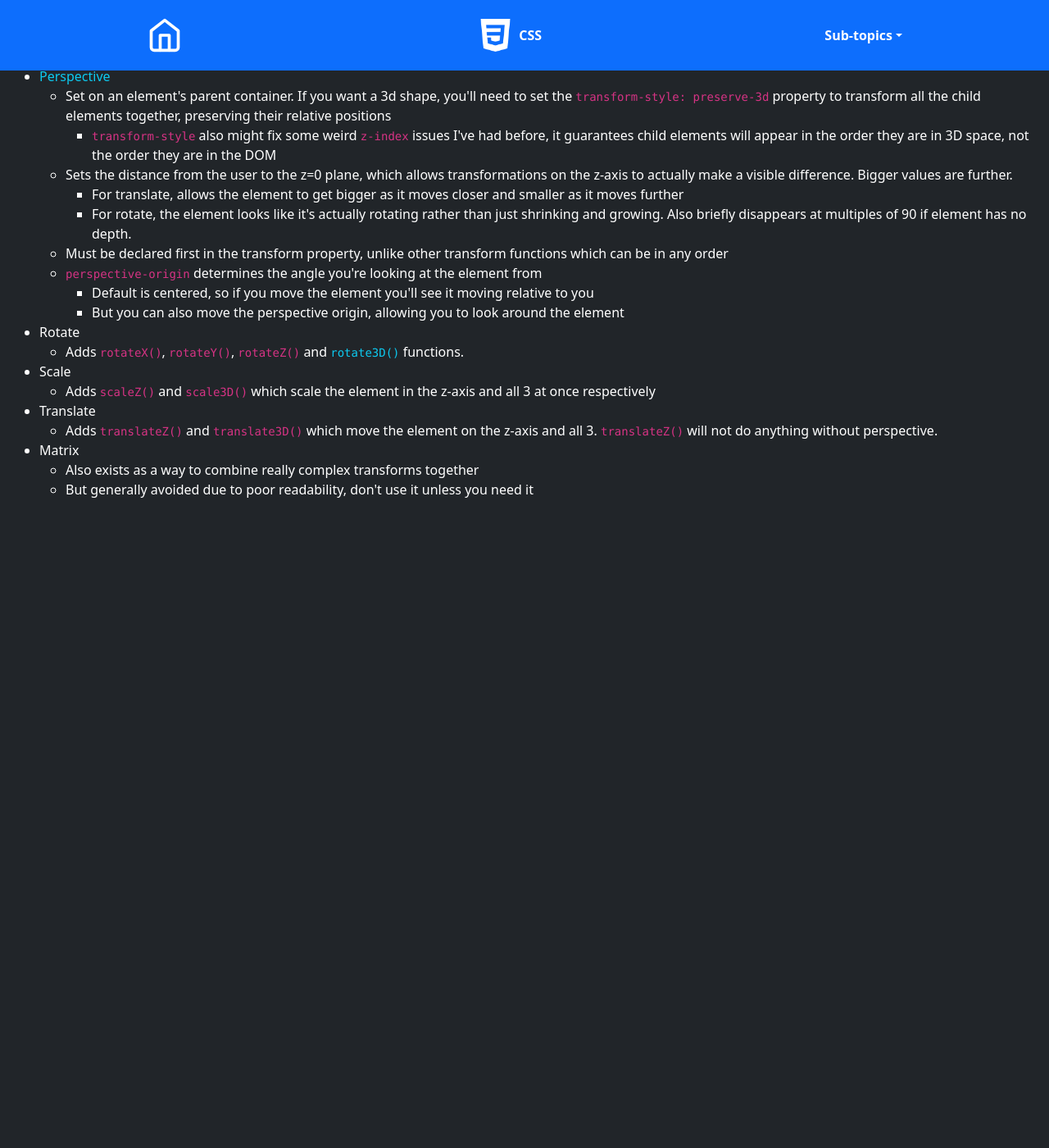
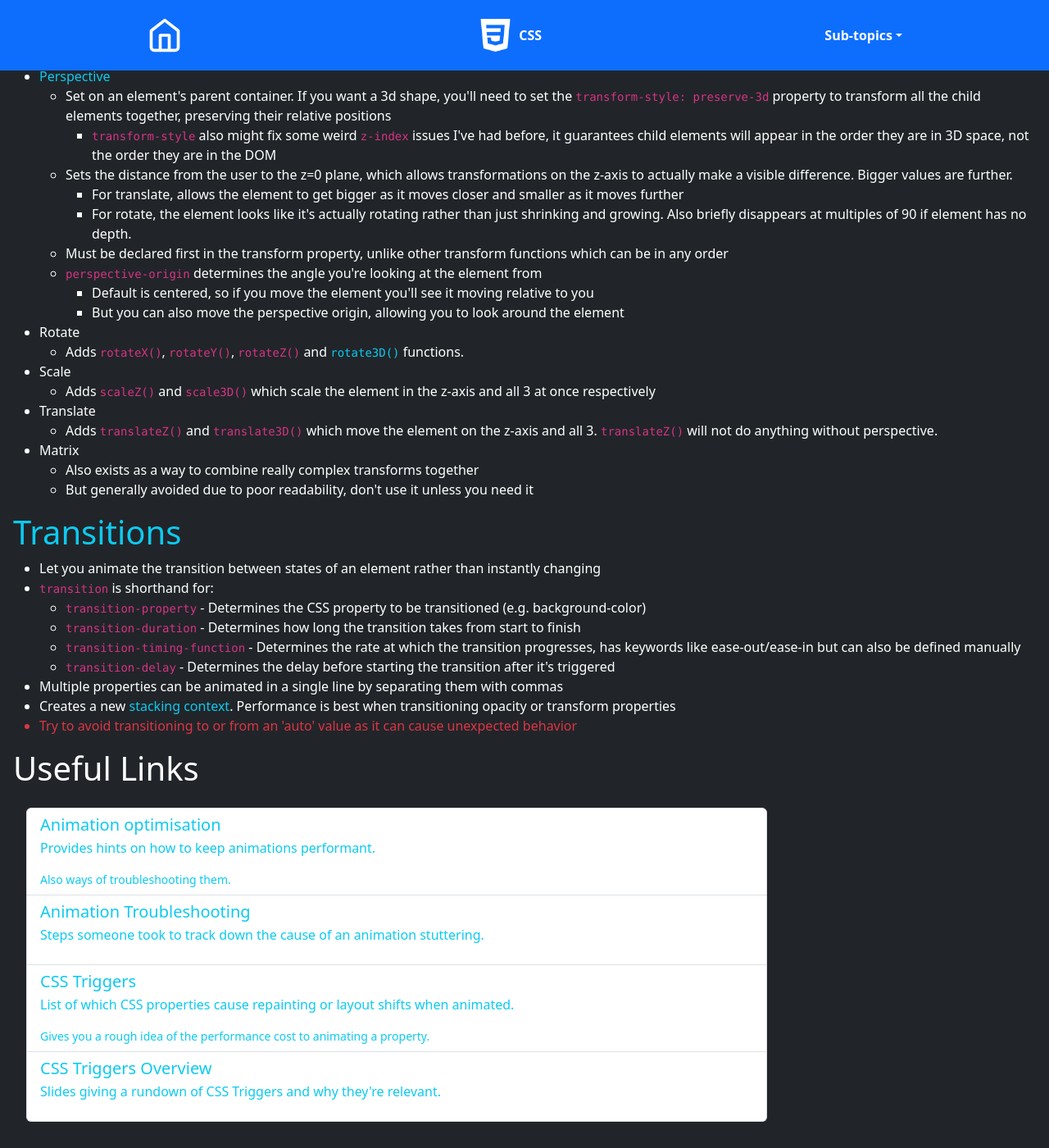
Before and after one commit to Brett-Tanner/Brett-Tanner.github.io, a Jekyll site: the page built from _css/animation.html, in a window 1280 px wide and 1400 px high, scrolled down 690 px. Shown: the whole window at 82% size. Built offline with Jekyll 4.4.1, drawn with Linux system fonts in a browser that asks for light colours; before the commit the page ends 1331 px from its top, so only the background shows below that.

Commit message:
Add notes for CSS Transitions

```diff
--- a/_css/animation.html
+++ b/_css/animation.html
@@ -196,3 +196,103 @@ layout: css
     </ul>
   </li>
 </ul>
+
+<h1 id="transitions">
+  <a
+    href="https://developer.mozilla.org/en-US/docs/Web/CSS/CSS_Transitions/Using_CSS_transitions"
+    >Transitions</a
+  >
+</h1>
+
+<ul>
+  <li>
+    Let you animate the transition between states of an element rather than
+    instantly changing
+  </li>
+  <li><code>transition</code> is shorthand for:</li>
+  <ul>
+    <li>
+      <code>transition-property</code> - Determines the CSS property to be
+      transitioned (e.g. background-color)
+    </li>
+    <li>
+      <code>transition-duration</code> - Determines how long the transition
+      takes from start to finish
+    </li>
+    <li>
+      <code>transition-timing-function</code> - Determines the rate at which the
+      transition progresses, has keywords like ease-out/ease-in but can also be
+      defined manually
+    </li>
+    <li>
+      <code>transition-delay</code> - Determines the delay before starting the
+      transition after it's triggered
+    </li>
+  </ul>
+  <li>
+    Multiple properties can be animated in a single line by separating them with
+    commas
+  </li>
+  <li>
+    Creates a new
+    <a
+      href="https://developer.mozilla.org/en-US/docs/Web/CSS/CSS_positioned_layout/Understanding_z-index/Stacking_context"
+      >stacking context</a
+    >. Performance is best when transitioning opacity or transform properties
+  </li>
+  <li class="text-danger">
+    Try to avoid transitioning to or from an 'auto' value as it can cause
+    unexpected behavior
+  </li>
+</ul>
+
+<h1 id="useful_links">Useful Links</h1>
+
+<div class="list-group w-75 p-3">
+  <a
+    href="https://web.dev/animations-guide/"
+    class="list-group-item list-group-item-action"
+  >
+    <div class="d-flex flex-column">
+      <h5 class="mb-1">Animation optimisation</h5>
+      <p>Provides hints on how to keep animations performant.</p>
+      <small>Also ways of troubleshooting them.</small>
+    </div>
+  </a>
+  <a
+    href="https://dzhavat.github.io/2021/02/18/debugging-layout-repaint-issues-triggered-by-css-transition.html"
+    class="list-group-item list-group-item-action"
+  >
+    <div class="d-flex flex-column">
+      <h5 class="mb-1">Animation Troubleshooting</h5>
+      <p>
+        Steps someone took to track down the cause of an animation stuttering.
+      </p>
+    </div>
+  </a>
+  <a
+    href="https://csstriggers.com/"
+    class="list-group-item list-group-item-action"
+  >
+    <div class="d-flex flex-column">
+      <h5 class="mb-1">CSS Triggers</h5>
+      <p>
+        List of which CSS properties cause repainting or layout shifts when
+        animated.
+      </p>
+      <small
+        >Gives you a rough idea of the performance cost to animating a
+        property.</small
+      >
+    </div>
+  </a>
+  <a
+    href="https://huijing.github.io/slides/03-css-triggers/#/"
+    class="list-group-item list-group-item-action"
+  >
+    <div class="d-flex flex-column">
+      <h5 class="mb-1">CSS Triggers Overview</h5>
+      <p>Slides giving a rundown of CSS Triggers and why they're relevant.</p>
+    </div>
+  </a>
+</div>
```
